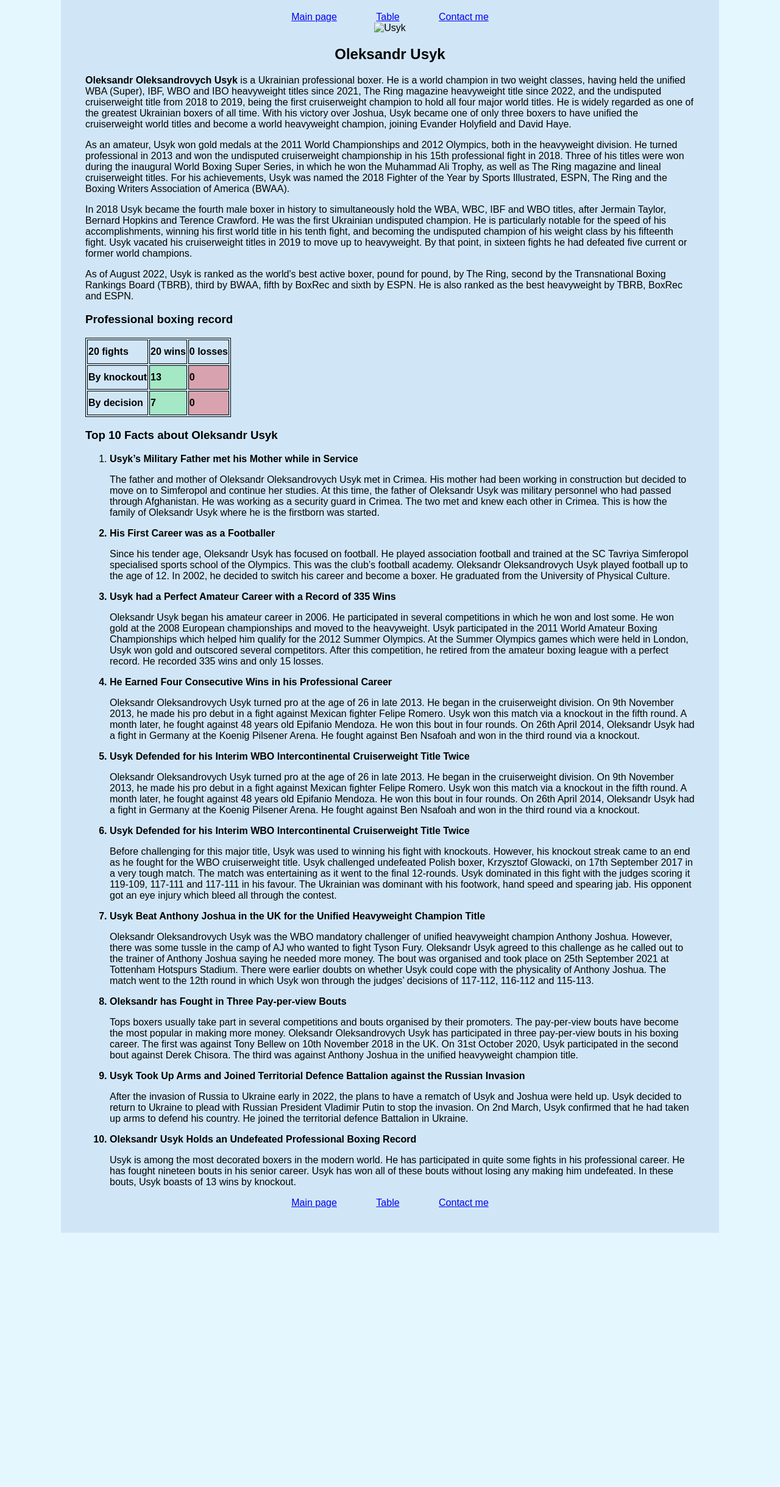
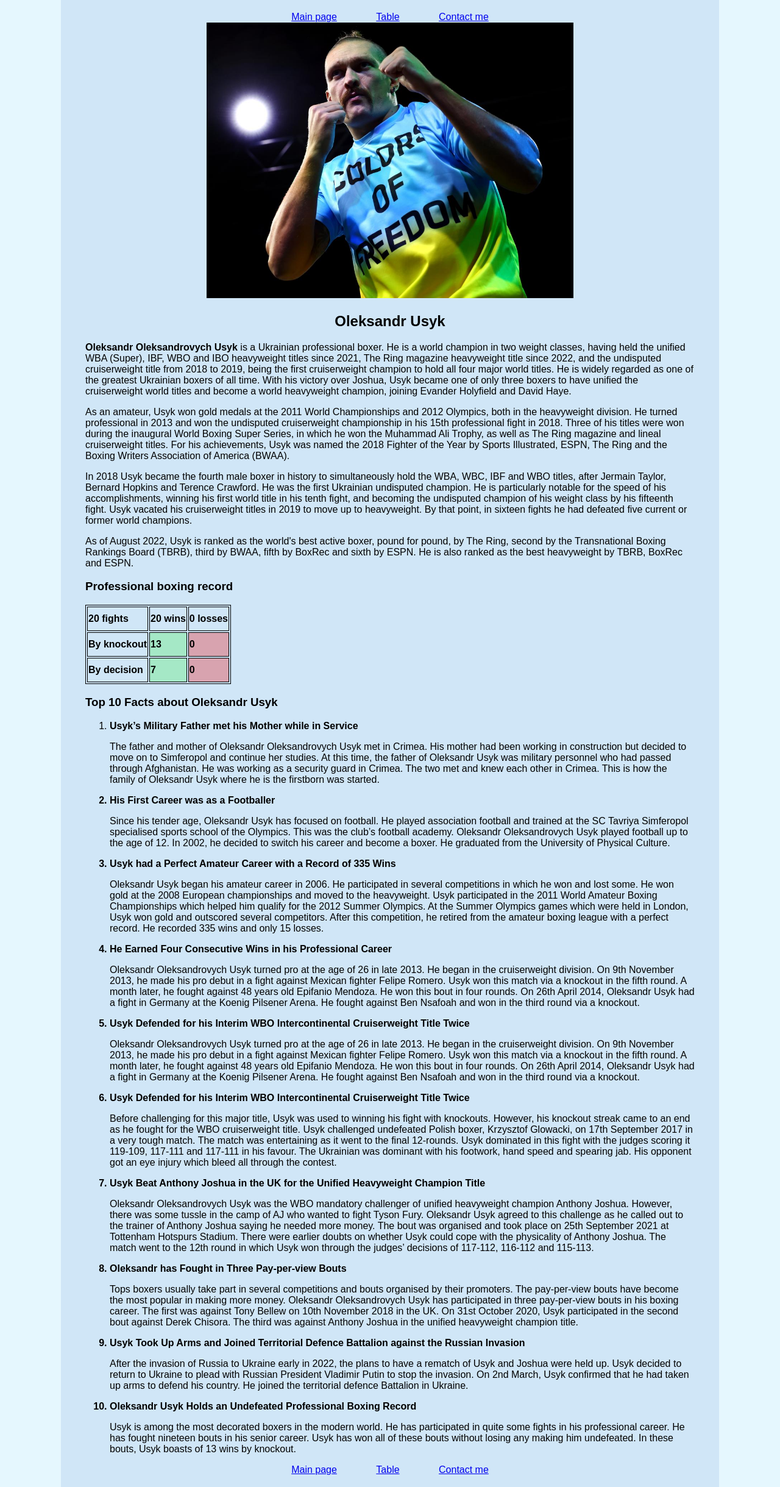
Before and after one commit to OleksIva/test-project, a plain HTML site: page index.html in a window 1280 px wide. Shown: the part 121-2560 px from the top of the page at 61% size. Before the commit the page ends 2151 px from the top, so only its background shows below. Drawn offline with Linux system fonts and the light colour scheme; the site is published under a folder, as on GitHub Pages, so addresses that start at the root find nothing.

Commit message:
fixed mistakes

```diff
--- a/index.html
+++ b/index.html
@@ -9,25 +9,25 @@
     <div style="margin-left: auto; margin-right: auto; width: 1000px; text-align: center; font-family: Arial, Helvetica, sans-serif; background-color: rgba(56, 100, 196, 0.116); padding: 40px;">
 <H1 style="font-family: impact, fantasy; font-stretch:expanded; font-weight:300">Greatest Boxer of Our Time...</H1>
 <div>
-<span style="padding: 30px">
+<span style="padding: 0 30px">
     <a href="#">Main page</a>
 </span>
-<span style="padding: 30px">
-    <a href="/table.html">Table</a>
+<span style="padding: 0 30px">
+    <a href="table.html">Table</a>
 </span>
-<span style="padding: 30px">
+<span style="padding: 0 30px">
     <a href="mailto:sashaiva7@gmail.com" target="_blank">Contact me</a>
 </span>
     </div>
-<img width="602" height="452" src="/images/usyk_main_photo.jpeg" alt="Usyk">
-<h2>Oleksandr Usyk</h2>
+<img width="602" height="452" src="images/usyk_main_photo.jpeg" alt="Usyk">
 <div style="text-align: left">
+<h2 style="text-align: center">Oleksandr Usyk</h2>
 <p style="text-align:left;"><strong>Oleksandr Oleksandrovych Usyk</strong> is a Ukrainian professional boxer. He is a world champion in two weight classes, having held the unified WBA (Super), IBF, WBO and IBO heavyweight titles since 2021, The Ring magazine heavyweight title since 2022, and the undisputed cruiserweight title from 2018 to 2019, being the first cruiserweight champion to hold all four major world titles. He is widely regarded as one of the greatest Ukrainian boxers of all time. With his victory over Joshua, Usyk became one of only three boxers to have unified the cruiserweight world titles and become a world heavyweight champion, joining Evander Holyfield and David Haye.</p>
 <p>As an amateur, Usyk won gold medals at the 2011 World Championships and 2012 Olympics, both in the heavyweight division. He turned professional in 2013 and won the undisputed cruiserweight championship in his 15th professional fight in 2018. Three of his titles were won during the inaugural World Boxing Super Series, in which he won the Muhammad Ali Trophy, as well as The Ring magazine and lineal cruiserweight titles. For his achievements, Usyk was named the 2018 Fighter of the Year by Sports Illustrated, ESPN, The Ring and the Boxing Writers Association of America (BWAA).</p>
 <p>In 2018 Usyk became the fourth male boxer in history to simultaneously hold the WBA, WBC, IBF and WBO titles, after Jermain Taylor, Bernard Hopkins and Terence Crawford. He was the first Ukrainian undisputed champion. He is particularly notable for the speed of his accomplishments, winning his first world title in his tenth fight, and becoming the undisputed champion of his weight class by his fifteenth fight. Usyk vacated his cruiserweight titles in 2019 to move up to heavyweight. By that point, in sixteen fights he had defeated five current or former world champions.</p>
 <p>As of August 2022, Usyk is ranked as the world's best active boxer, pound for pound, by The Ring, second by the Transnational Boxing Rankings Board (TBRB), third by BWAA, fifth by BoxRec and sixth by ESPN. He is also ranked as the best heavyweight by TBRB, BoxRec and ESPN.</p>
-<h3>Professional boxing record</h3>
-    <div>
+<div>
+    <h3>Professional boxing record</h3>
     <table>
     <tbody>
         <tr>
@@ -48,14 +48,15 @@
     </tbody>
 </table>
 </div>
-<h3>Top 10 Facts about Oleksandr Usyk</h3>
+<div>
+    <h3>Top 10 Facts about Oleksandr Usyk</h3>
 <ol>
     <li> <strong>Usyk’s Military Father met his Mother while in Service</strong>  <p>The father and mother of Oleksandr Oleksandrovych Usyk met in Crimea. His mother had been working in construction but decided to move on to Simferopol and continue her studies. At this time, the father of Oleksandr Usyk was military personnel who had passed through Afghanistan. He was working as a security guard in Crimea. The two met and knew each other in Crimea. This is how the family of Oleksandr Usyk where he is the firstborn was started.</p></li>
 
     <li style="font-weight: bold">His First Career was as a Footballer <p style="font-weight: 400;">Since his tender age, Oleksandr Usyk has focused on football. He played association football and trained at the SC Tavriya Simferopol specialised sports school of the Olympics. This was the club’s football academy. Oleksandr Oleksandrovych Usyk played football up to the age of 12. In 2002, he decided to switch his career and become a boxer. He graduated from the University of Physical Culture.</p></li>
     <li style="font-weight: bold">Usyk had a Perfect Amateur Career with a Record of 335 Wins <p style="font-weight: 400;">Oleksandr Usyk began his amateur career in 2006. He participated in several competitions in which he won and lost some. He won gold at the 2008 European championships and moved to the heavyweight. Usyk participated in the 2011 World Amateur Boxing Championships which helped him qualify for the 2012 Summer Olympics. At the Summer Olympics games which were held in London, Usyk won gold and outscored several competitors. After this competition, he retired from the amateur boxing league with a perfect record. He recorded 335 wins and only 15 losses.</p></li>
     <li style="font-weight: bold">He Earned Four Consecutive Wins in his Professional Career  <p style="font-weight: 400;">Oleksandr Oleksandrovych Usyk turned pro at the age of 26 in late 2013. He began in the cruiserweight division. On 9th November 2013, he made his pro debut in a fight against Mexican fighter Felipe Romero. Usyk won this match via a knockout in the fifth round. A month later, he fought against 48 years old Epifanio Mendoza. He won this bout in four rounds. On 26th April 2014, Oleksandr Usyk had a fight in Germany at the Koenig Pilsener Arena. He fought against Ben Nsafoah and won in the third round via a knockout.</p></li>
-   <li style="font-weight: bold">Usyk Defended for his Interim WBO Intercontinental Cruiserweight Title Twice <p style="font-weight: 400;">Oleksandr Oleksandrovych Usyk turned pro at the age of 26 in late 2013. He began in the cruiserweight division. On 9th November 2013, he made his pro debut in a fight against Mexican fighter Felipe Romero. Usyk won this match via a knockout in the fifth round. A month later, he fought against 48 years old Epifanio Mendoza. He won this bout in four rounds. On 26th April 2014, Oleksandr Usyk had a fight in Germany at the Koenig Pilsener Arena. He fought against Ben Nsafoah and won in the third round via a knockout.</p></li>
+    <li style="font-weight: bold">Usyk Defended for his Interim WBO Intercontinental Cruiserweight Title Twice <p style="font-weight: 400;">Oleksandr Oleksandrovych Usyk turned pro at the age of 26 in late 2013. He began in the cruiserweight division. On 9th November 2013, he made his pro debut in a fight against Mexican fighter Felipe Romero. Usyk won this match via a knockout in the fifth round. A month later, he fought against 48 years old Epifanio Mendoza. He won this bout in four rounds. On 26th April 2014, Oleksandr Usyk had a fight in Germany at the Koenig Pilsener Arena. He fought against Ben Nsafoah and won in the third round via a knockout.</p></li>
     <li style="font-weight: bold">Usyk Defended for his Interim WBO Intercontinental Cruiserweight Title Twice <p style="font-weight: 400;">Before challenging for this major title, Usyk was used to winning his fight with knockouts. However, his knockout streak came to an end as he fought for the WBO cruiserweight title. Usyk challenged undefeated Polish boxer, Krzysztof Glowacki, on 17th September 2017 in a very tough match. The match was entertaining as it went to the final 12-rounds. Usyk dominated in this fight with the judges scoring it 119-109, 117-111 and 117-111 in his favour. The Ukrainian was dominant with his footwork, hand speed and spearing jab. His opponent got an eye injury which bleed all through the contest.</p></li>
     <li style="font-weight: bold">Usyk Beat Anthony Joshua in the UK for the Unified Heavyweight Champion Title <p style="font-weight: 400;">Oleksandr Oleksandrovych Usyk was the WBO mandatory challenger of unified heavyweight champion Anthony Joshua. However, there was some tussle in the camp of AJ who wanted to fight Tyson Fury. Oleksandr Usyk agreed to this challenge as he called out to the trainer of Anthony Joshua saying he needed more money. The bout was organised and took place on 25th September 2021 at Tottenham Hotspurs Stadium. There were earlier doubts on whether Usyk could cope with the physicality of Anthony Joshua. The match went to the 12th round in which Usyk won through the judges’ decisions of 117-112, 116-112 and 115-113.</p></li>
     <li style="font-weight: bold">Oleksandr has Fought in Three Pay-per-view Bouts <p style="font-weight: 400;">Tops boxers usually take part in several competitions and bouts organised by their promoters. The pay-per-view bouts have become the most popular in making more money. Oleksandr Oleksandrovych Usyk has participated in three pay-per-view bouts in his boxing career. The first was against Tony Bellew on 10th November 2018 in the UK. On 31st October 2020, Usyk participated in the second bout against Derek Chisora. The third was against Anthony Joshua in the unified heavyweight champion title.</p></li>
@@ -64,14 +65,15 @@
 
 </ol>
 </div>
+</div>
 <div>
-    <span style="padding: 30px">
+    <span style="padding: 0 30px">
         <a href="#">Main page</a>
     </span>
-    <span style="padding: 30px">
-        <a href="/table.html">Table</a>
+    <span style="padding: 0 30px">
+        <a href="table.html">Table</a>
     </span>
-    <span style="padding: 30px">
+    <span style="padding: 0 30px">
         <a href="mailto:sashaivaa7@gmail.com" target="_blank">Contact me</a>
     </span>
         </div>
```
Also changed, not shown: table.html (+4 -4 lines).
